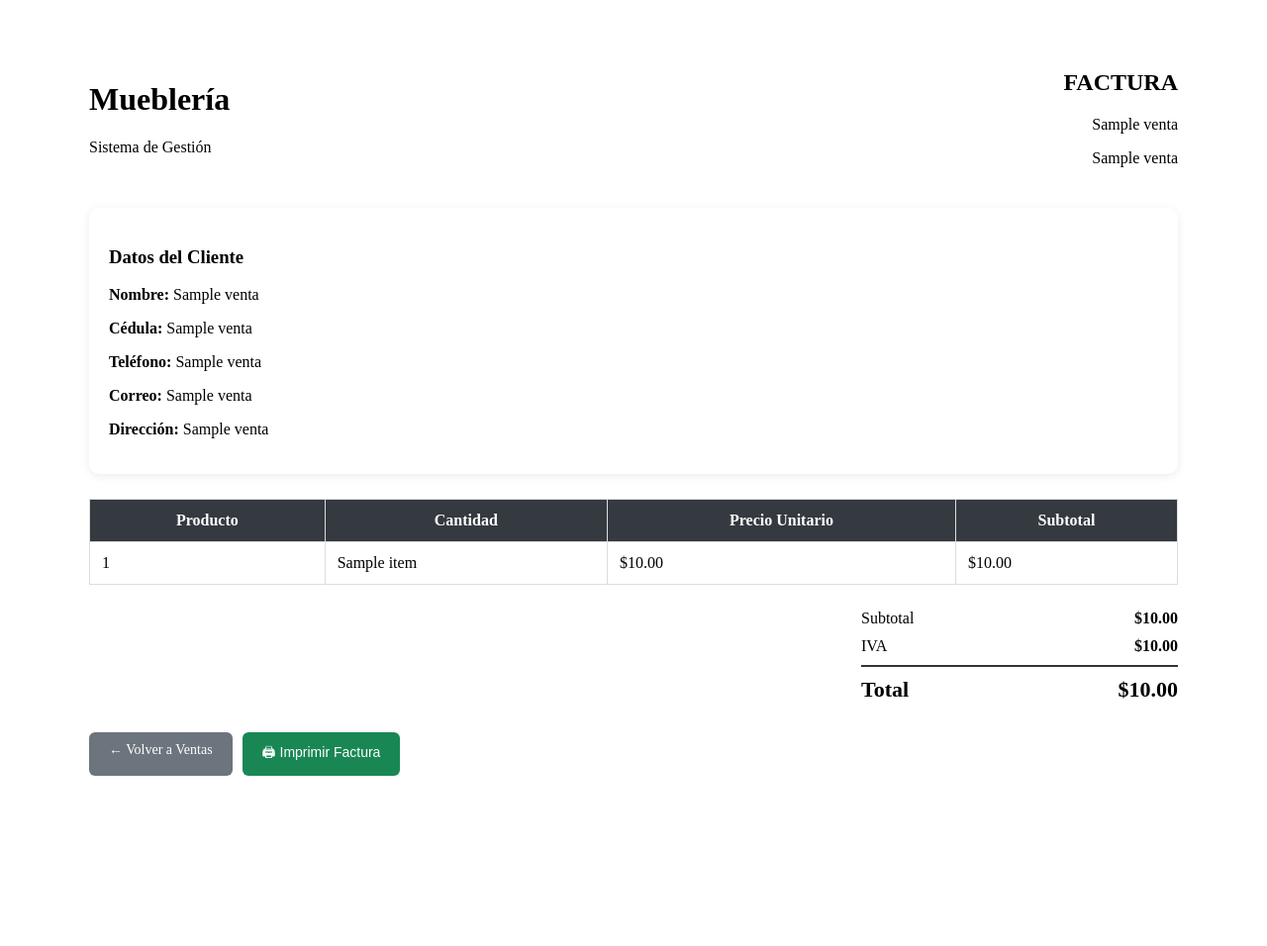
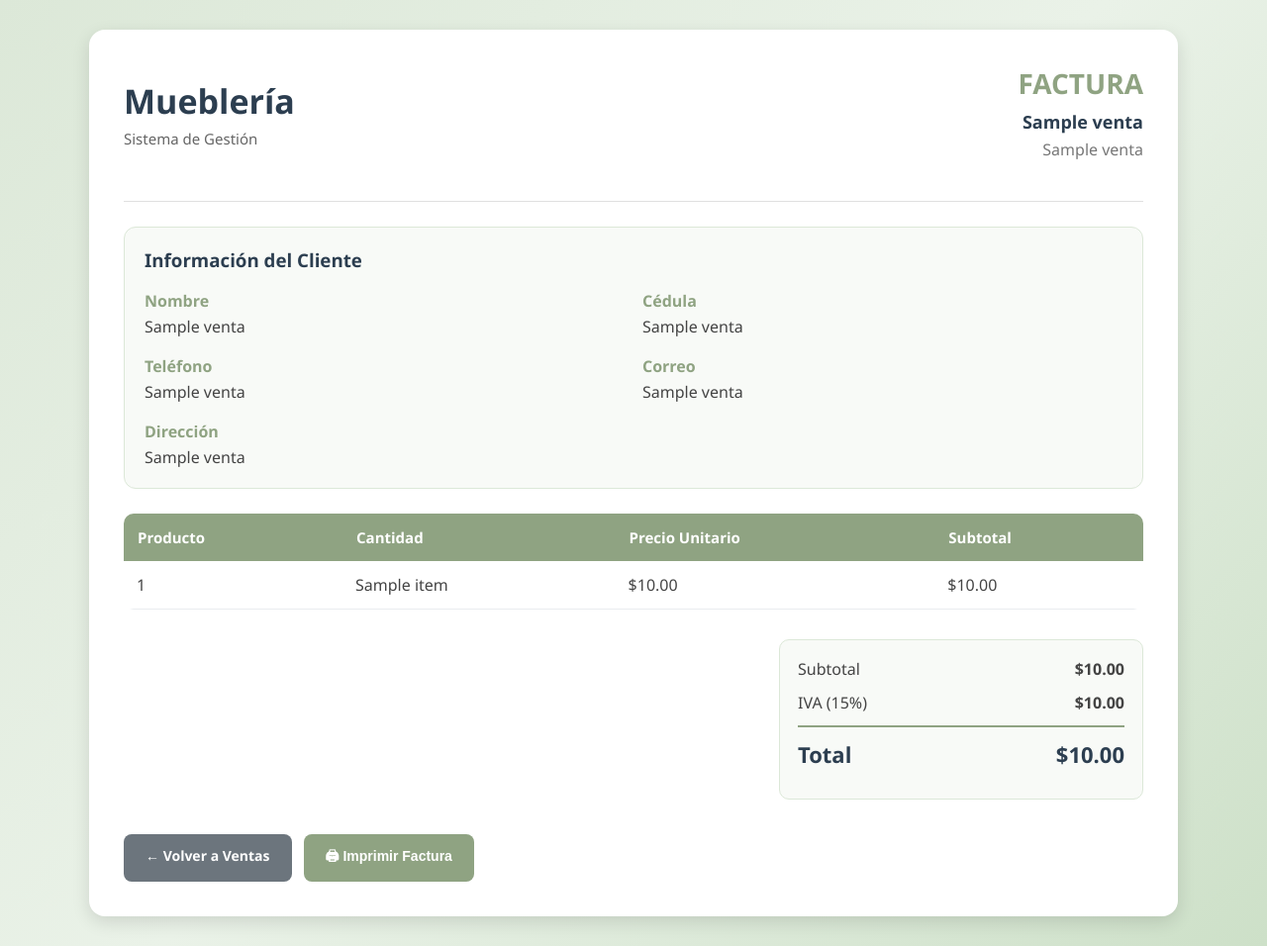
Before and after one commit to AxelCarrill0/Sistema_Flask, a Flask app: template templates/sales/factura.html in a window 1280 px wide. Shown: the whole page at 99% size. Before the commit the page ends 784 px from the top, so only its background shows below. Run offline with Flask 3, Linux system fonts and the light colour scheme; the template is opened without the code that fills it: most values are stand-ins (such as "Sample title", 1, 10 or a date in 2020).

Commit message:
Factura html

```diff
--- a/static/css/sales.css
+++ b/static/css/sales.css
@@ -1,12 +1,44 @@
+/* ===================================
+   ALERTAS
+=================================== */
+
+.alert-message{
+    background: #d1e7dd;
+    color: #0f5132;
+    padding: 12px;
+    border-radius: 8px;
+    margin-bottom: 15px;
+    border: 1px solid #badbcc;
+    font-weight: 500;
+}
+
 /* ===================================
    FACTURA
 =================================== */
 
+body.factura-body{
+    margin: 0;
+    padding: 30px;
+    min-height: 100vh;
+    background: linear-gradient(135deg, #dce8d8 0%, #eaf2e8 50%, #cde0c8 100%);
+    font-family: "Segoe UI", Arial, sans-serif;
+}
+
 .factura-container{
     max-width: 1100px;
-    margin: 30px auto;
-    padding: 20px;
+    margin: 0 auto;
 }
+
+.factura-card{
+    background: #ffffff;
+    border-radius: 16px;
+    padding: 35px;
+    box-shadow: 0 6px 18px rgba(0, 0, 0, 0.12);
+}
+
+/* ===================================
+   ENCABEZADO
+=================================== */
 
 .header{
     display: flex;
@@ -15,68 +47,175 @@
     margin-bottom: 25px;
 }
 
+.empresa-info h1{
+    margin: 0;
+    color: #2c3e50;
+    font-size: 34px;
+    font-weight: 700;
+}
+
+.empresa-info p{
+    margin-top: 5px;
+    color: #666;
+    font-size: 15px;
+}
+
 .factura-info{
     text-align: right;
 }
 
-.card{
-    background: #fff;
-    padding: 20px;
-    border-radius: 10px;
-    margin-bottom: 25px;
-    box-shadow: 0 2px 10px rgba(0,0,0,0.08);
+.factura-info h2{
+    margin: 0;
+    color: #8FA382;
+    font-size: 28px;
+    font-weight: 700;
 }
 
-.factura-container table{
-    width: 100%;
-    border-collapse: collapse;
-    background: white;
+.factura-info span{
+    display: block;
+    margin-top: 8px;
+    font-size: 18px;
+    font-weight: bold;
+    color: #2c3e50;
 }
 
-.factura-container th{
-    background: #343a40;
-    color: white;
+.factura-info p{
+    margin-top: 5px;
+    color: #777;
 }
 
-.factura-container th,
-.factura-container td{
-    border: 1px solid #ddd;
-    padding: 12px;
+.separador{
+    border: none;
+    border-top: 1px solid #e0e0e0;
+    margin: 25px 0;
 }
 
-.totales{
-    width: 320px;
-    margin-left: auto;
+/* ===================================
+   DATOS DEL CLIENTE
+=================================== */
+
+.cliente-card{
+    background: #f8faf7;
+    border: 1px solid #dce8d8;
+    border-radius: 12px;
+    padding: 20px;
+    margin-bottom: 25px;
+}
+
+.cliente-card h3{
+    margin-top: 0;
+    margin-bottom: 18px;
+    color: #2c3e50;
+}
+
+.cliente-grid{
+    display: grid;
+    grid-template-columns: repeat(2, 1fr);
+    gap: 18px;
+}
+
+.cliente-grid strong,
+.direccion strong{
+    display: block;
+    margin-bottom: 4px;
+    color: #8FA382;
+}
+
+.cliente-grid p,
+.direccion p{
+    margin: 0;
+    color: #444;
+}
+
+.direccion{
+    margin-top: 18px;
+}
+
+/* ===================================
+   TABLA DE FACTURA
+=================================== */
+
+.tabla-container{
     margin-top: 25px;
 }
 
-.totales div{
+.tabla-factura{
+    width: 100%;
+    border-collapse: collapse;
+    background: #ffffff;
+    overflow: hidden;
+    border-radius: 10px;
+}
+
+.tabla-factura thead th{
+    background: #8FA382;
+    color: white;
+    padding: 14px;
+    text-align: left;
+    font-size: 15px;
+}
+
+.tabla-factura tbody td{
+    padding: 13px;
+    border-bottom: 1px solid #e9ecef;
+    color: #444;
+}
+
+.tabla-factura tbody tr:hover{
+    background: #f8faf7;
+}
+
+/* ===================================
+   TOTALES
+=================================== */
+
+.totales{
+    width: 330px;
+    margin-left: auto;
+    margin-top: 30px;
+    padding: 18px;
+    background: #f8faf7;
+    border-radius: 10px;
+    border: 1px solid #dce8d8;
+}
+
+.fila-total{
     display: flex;
     justify-content: space-between;
-    margin-bottom: 10px;
+    margin-bottom: 12px;
+    color: #444;
 }
 
 .total-final{
+    margin-top: 10px;
+    padding-top: 12px;
+    border-top: 2px solid #8FA382;
     font-size: 22px;
     font-weight: bold;
-    border-top: 2px solid #333;
-    padding-top: 10px;
+    color: #2c3e50;
 }
 
+/* ===================================
+   BOTONES
+=================================== */
+
 .acciones{
-    margin-top: 30px;
+    margin-top: 35px;
     display: flex;
-    gap: 10px;
+    gap: 12px;
 }
 
 .btn-volver,
 .btn-imprimir{
-    padding: 10px 20px;
-    border-radius: 6px;
+    display: inline-block;
+    padding: 12px 22px;
+    border-radius: 8px;
+    border: none;
     text-decoration: none;
-    border: none;
+    font-size: 14px;
+    font-weight: 600;
     cursor: pointer;
-    font-size: 14px;
+    transition: all 0.25s ease;
 }
 
 .btn-volver{
@@ -84,40 +223,43 @@
     color: white;
 }
 
+.btn-volver:hover{
+    background: #5b6268;
+    transform: translateY(-1px);
+}
+
 .btn-imprimir{
-    background: #198754;
+    background: #8FA382;
     color: white;
 }
 
-.btn-volver:hover{
-    background: #5a6268;
+.btn-imprimir:hover{
+    background: #7b8f6f;
+    transform: translateY(-1px);
 }
 
-.btn-imprimir:hover{
-    background: #157347;
-}
+/* ===================================
+   IMPRESIÓN
+=================================== */
 
 @media print{
+
+    body.factura-body{
+        background: white;
+        padding: 0;
+    }
+
+    .factura-card{
+        box-shadow: none;
+        border-radius: 0;
+        padding: 10px;
+    }
 
     .acciones{
         display: none;
     }
 
-    .card{
-        box-shadow: none;
+    .tabla-factura tbody tr:hover{
+        background: transparent;
     }
-
-    body{
-        background: white;
-    }
-
 }
-
-.alert-message{
-    background: #d1e7dd;
-    color: #0f5132;
-    padding: 12px;
-    border-radius: 6px;
-    margin-bottom: 15px;
-    border: 1px solid #badbcc;
-}
--- a/templates/sales/factura.html
+++ b/templates/sales/factura.html
@@ -8,38 +8,63 @@
     <link rel="stylesheet" href="{{ url_for('static', filename='css/sales.css') }}">
 </head>
 
-<body>
+<body class="factura-body">
 
     <div class="factura-container">
 
+        <div class="factura-card">
+
             <div class="header">
-
-            <div>
+                <div class="empresa-info">
                     <h1>Mueblería</h1>
                     <p>Sistema de Gestión</p>
                 </div>
 
                 <div class="factura-info">
                     <h2>FACTURA</h2>
-                <p>{{ venta.1 }}</p>
+                    <span>{{ venta.1 }}</span>
                     <p>{{ venta.2 }}</p>
+                </div>
+            </div>
+
+            <hr class="separador">
+
+            <div class="cliente-card">
+
+                <h3>Información del Cliente</h3>
+
+                <div class="cliente-grid">
+                    <div>
+                        <strong>Nombre</strong>
+                        <p>{{ venta.6 }}</p>
+                    </div>
+
+                    <div>
+                        <strong>Cédula</strong>
+                        <p>{{ venta.7 }}</p>
+                    </div>
+
+                    <div>
+                        <strong>Teléfono</strong>
+                        <p>{{ venta.8 }}</p>
+                    </div>
+
+                    <div>
+                        <strong>Correo</strong>
+                        <p>{{ venta.9 }}</p>
+                    </div>
+                </div>
+
+                <div class="direccion">
+                    <strong>Dirección</strong>
+                    <p>{{ venta.10 }}</p>
                 </div>
 
             </div>
 
-        <div class="card">
+            <div class="tabla-container">
 
-            <h3>Datos del Cliente</h3>
-
-            <p><strong>Nombre:</strong> {{ venta.6 }}</p>
-            <p><strong>Cédula:</strong> {{ venta.7 }}</p>
-            <p><strong>Teléfono:</strong> {{ venta.8 }}</p>
-            <p><strong>Correo:</strong> {{ venta.9 }}</p>
-            <p><strong>Dirección:</strong> {{ venta.10 }}</p>
-
-        </div>
-
-        <table>
+                <table class="tabla-factura">
 
                     <thead>
                         <tr>
@@ -67,19 +92,21 @@
 
                 </table>
 
+            </div>
+
             <div class="totales">
 
-            <div>
+                <div class="fila-total">
                     <span>Subtotal</span>
                     <strong>${{ "%.2f"|format(venta.3) }}</strong>
                 </div>
 
-            <div>
-                <span>IVA</span>
+                <div class="fila-total">
+                    <span>IVA (15%)</span>
                     <strong>${{ "%.2f"|format(venta.4) }}</strong>
                 </div>
 
-            <div class="total-final">
+                <div class="fila-total total-final">
                     <span>Total</span>
                     <strong>${{ "%.2f"|format(venta.5) }}</strong>
                 </div>
@@ -100,4 +127,8 @@
 
         </div>
 
+    </div>
+
 </body>
+
+</html>
```
Lines whose indentation alone changed are shown as unchanged.
